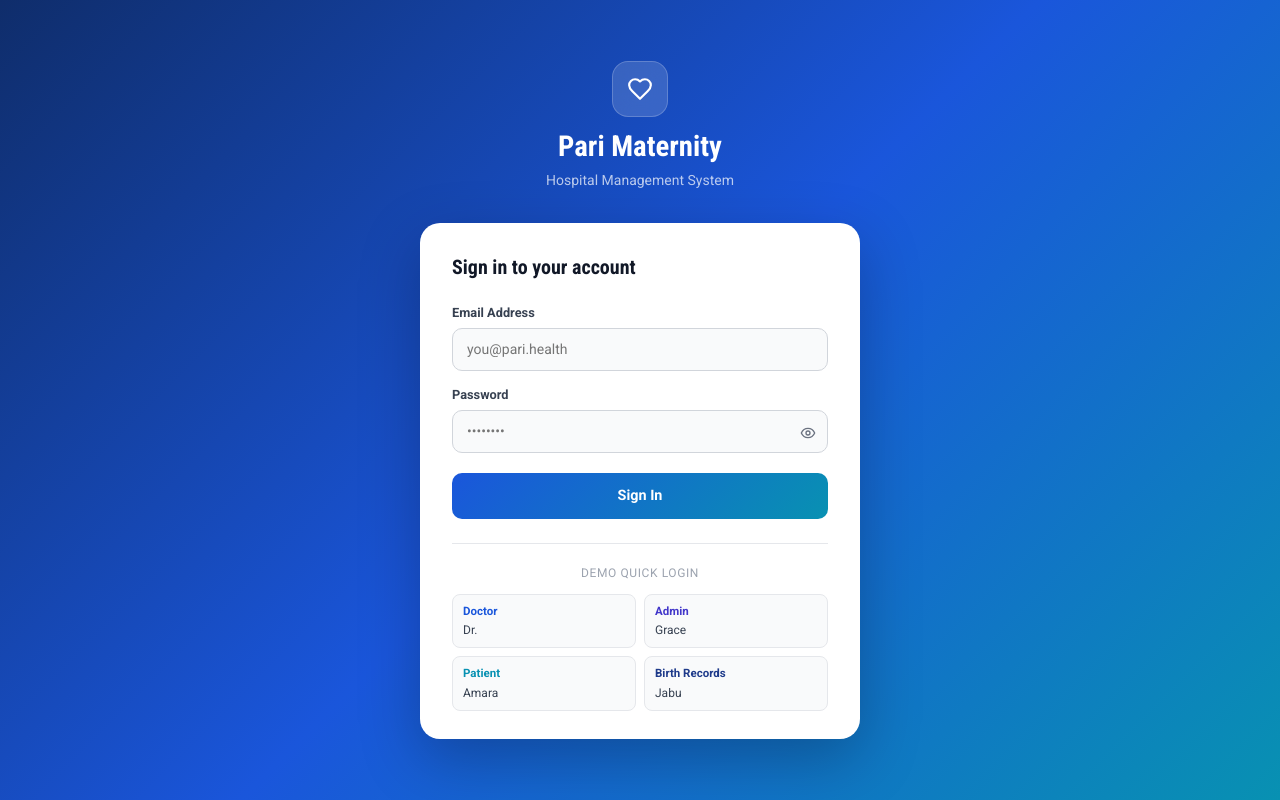
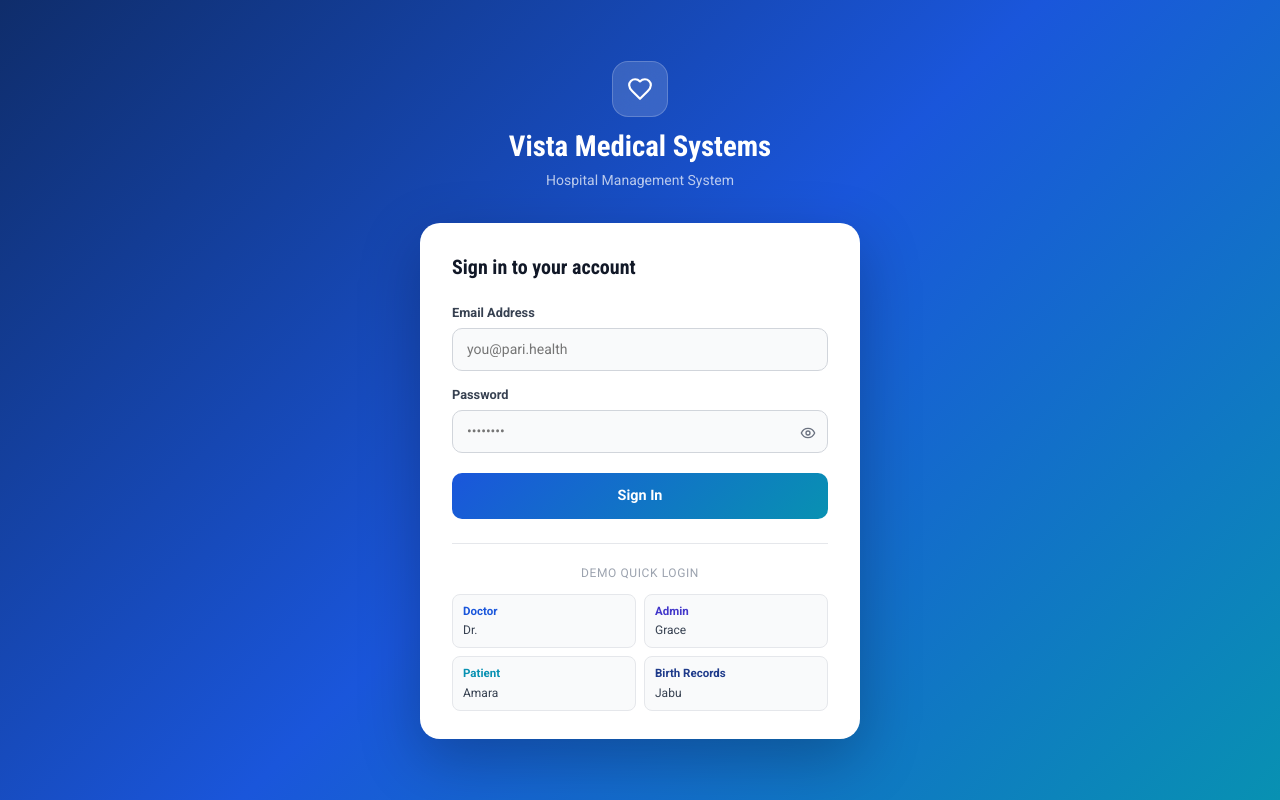
Before and after one commit to CongoBeast/pari-maternity, a React (Create React App) app: page / in a window 1280 px wide. Built offline with nearby package versions, Linux system fonts and the light colour scheme.

Commit message:
Add files via upload

```diff
--- a/public/index.html
+++ b/public/index.html
@@ -3,7 +3,7 @@
   <head>
     <meta charset="utf-8" />
     <meta name="viewport" content="width=device-width, initial-scale=1" />
-    <title>Pari Maternity</title>
+    <title>Vista Medical Systems</title>
     <link rel="preconnect" href="https://fonts.googleapis.com" />
     <link rel="preconnect" href="https://fonts.gstatic.com" crossorigin />
     <link href="https://fonts.googleapis.com/css2?family=Roboto:wght@300;400;500;700&family=Roboto+Condensed:wght@600;700&display=swap" rel="stylesheet" />
--- a/src/components/AppShell.jsx
+++ b/src/components/AppShell.jsx
@@ -29,7 +29,7 @@ export default function AppShell({ role, user, activePage, onNavigate, children
       {/* Sidebar */}
       <aside className={`pm-sidebar${sidebarOpen ? ' open' : ''}`}>
         <div className="pm-sidebar-brand">
-          <div className="brand-name">Mbuya Nehanda Maternity</div>
+          <div className="brand-name">Vista Medical Systems</div>
           <div className="brand-sub">Hospital Management System</div>
         </div>
 
--- a/src/config/navigation.js
+++ b/src/config/navigation.js
@@ -1,5 +1,5 @@
 /**
- * PARI MATERNITY — Navigation Configuration
+ * VISTA MEDICAL SYSTEMS — Navigation Configuration
  * ──────────────────────────────────────────
  * To add a new tab to any role: add an entry to the relevant array.
  * Each entry: { key, label, icon (lucide name string), path }
@@ -29,6 +29,10 @@ export const NAV_CONFIG = {
     { key: 'blood',   label: 'Blood Bank Management',   icon: 'Droplets',   path: '/blood-bank' },
     { key: 'suppliers',   label: 'Supplier Management',   icon: 'Van',   path: '/suppliers' },
     { key: 'insurance',   label: 'Insurance Management',   icon: 'WalletCards',   path: '/insurance' },
+    { key: 'billing', label: 'Patient Billing', icon: 'Receipt', path: '/billing' },
+    { key: 'emergency', label: 'Emergency Room', icon: 'Siren', path: '/emergency' },
+    { key: 'assets', label: 'Medical Equipment', icon: 'MonitorCog', path: '/assets' },
+    { key: 'queue', label: 'Consultation Queue', icon: 'Ticket', path: '/queue' },
 
   ],
   patient: [
--- a/src/config/themes.js
+++ b/src/config/themes.js
@@ -1,5 +1,5 @@
 /**
- * PARI MATERNITY — Theme Configuration
+ * VISTA MEDICAL SYSTEMS — Theme Configuration
  * ─────────────────────────────────────
  * Each role gets its own blue-family shade.
  * To change a palette, edit ONLY this file.
--- a/src/pages/LoginPage.jsx
+++ b/src/pages/LoginPage.jsx
@@ -68,7 +68,7 @@ export default function LoginPage({ onLogin }) {
             <Heart size={26} color="#fff" />
           </div>
           <h1 style={{ color: '#fff', fontFamily: "'Roboto Condensed', sans-serif", fontSize: '1.8rem', fontWeight: 700, margin: 0 }}>
-            Pari Maternity
+            Vista Medical Systems
           </h1>
           <p style={{ color: 'rgba(255,255,255,0.7)', fontSize: '0.875rem', margin: '6px 0 0' }}>
             Hospital Management System
--- a/src/views/admin/AdminView.jsx
+++ b/src/views/admin/AdminView.jsx
@@ -14,6 +14,10 @@ import DispensaryManagementPage from './DispensaryManagementPage';
 import BloodBankPage from './BloodBankPage';
 import SuppliersPage from './SuppliersPage';
 import InsuranceClaimsPage from './InsuranceClaimsPage';
+import BillingManagementPage from './BillingManagementPage';
+import EmergencyManagementPage from './EmergencyManagementPage';
+import MedicalAssetsPage from './MedicalAssetsPage';
+import QueueManagementPage from './QueueManagementPage';
 
 
 export default function AdminView({ user, onLogout }) {
@@ -51,6 +55,10 @@ export default function AdminView({ user, onLogout }) {
         return <SuppliersPage title="Manage Suppliers" icon="Van"/>;
       case 'insurance':
         return <InsuranceClaimsPage title="Insurance Management" icon="WalletCards"/>;
+      case 'billing': return <BillingManagementPage />;
+      case 'emergency': return <EmergencyManagementPage />;
+      case 'assets': return <MedicalAssetsPage />;
+      case 'queue': return <QueueManagementPage />;
       case 'attendance':
         return <AttendanceManagementPage title="Attendance Records" icon="ClipboardList" />;
       case 'myinfo':
--- /dev/null
+++ b/src/views/admin/BillingManagementPage.jsx
@@ -0,0 +1,11 @@
+import React, {useState} from 'react';
+
+export default function BillingManagementPage(){
+ const [payments,setPayments]=useState([{id:'INV-1001',patient:'Tariro Moyo',amount:120,'method':'Cash','status':'Paid'}]);
+ const [method,setMethod]=useState('Cash');
+ const add=()=>setPayments([{id:'INV-'+(1000+payments.length+1),patient:'Walk-in Patient',amount:50,method,status:'Pending'},...payments]);
+ return <div className="pm-card"><h2>Patient Billing & Payments</h2><p>Invoices, deposits and Zimbabwe payment options.</p>
+ <select value={method} onChange={e=>setMethod(e.target.value)}>{['Cash','EcoCash','OneMoney','Bank Transfer','Swipe / POS','Medical Aid','Insurance Claim'].map(x=><option key={x}>{x}</option>)}</select>
+ <button onClick={add} className="btn btn-primary m-3">Create Payment</button>
+ <table className="table"><tbody>{payments.map(p=><tr key={p.id}><td>{p.id}</td><td>{p.patient}</td><td>${p.amount}</td><td>{p.method}</td><td>{p.status}</td></tr>)}</tbody></table></div>
+}
--- /dev/null
+++ b/src/views/admin/EmergencyManagementPage.jsx
@@ -0,0 +1,2 @@
+import React,{useState} from 'react';
+export default function EmergencyManagementPage(){const [cases,setCases]=useState([]);return <div className="pm-card"><h2>Emergency Department</h2><button className="btn btn-danger" onClick={()=>setCases([{id:Date.now(),name:'Emergency arrival',triage:'High'},...cases])}>Register Emergency</button>{cases.map(c=><div key={c.id} className="p-2">{c.name} - {c.triage}</div>)}</div>}
--- /dev/null
+++ b/src/views/admin/MedicalAssetsPage.jsx
@@ -0,0 +1,2 @@
+import React,{useState} from 'react';
+export default function MedicalAssetsPage(){const [items,setItems]=useState([{name:'Ultrasound Machine',status:'Available'}]);return <div className="pm-card"><h2>Medical Equipment Lifecycle</h2><button className="btn btn-primary" onClick={()=>setItems([...items,{name:'New Equipment',status:'Inspection'}])}>Add Asset</button>{items.map((x,i)=><div key={i}>{x.name} - {x.status}</div>)}</div>}
--- /dev/null
+++ b/src/views/admin/QueueManagementPage.jsx
@@ -0,0 +1,2 @@
+import React,{useState} from 'react';
+export default function QueueManagementPage(){const [q,setQ]=useState(['Patient A']);return <div className="pm-card"><h2>Consultation Ticket Queue</h2><button className="btn btn-success" onClick={()=>setQ([...q,'New Patient '+(q.length+1)])}>Issue Ticket</button>{q.map((x,i)=><div key={i}>Ticket {i+1}: {x}</div>)}</div>}
```
